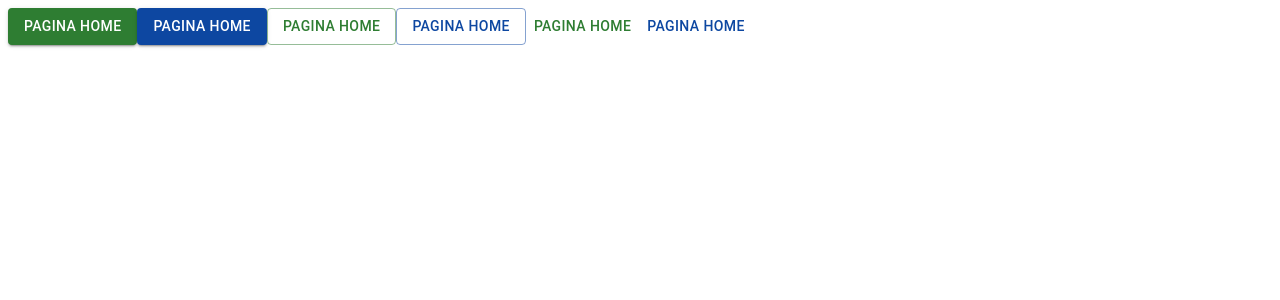
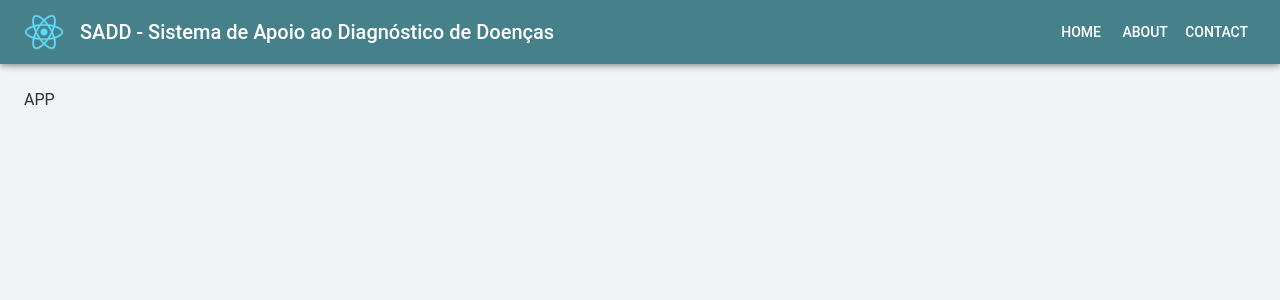
Before and after one commit to peudias/bd-lpr, a React (Create React App) app in the folder tp2/sadd-app/: page /home in a window 1280 px wide. Shown: the top 300 px of the page. Built offline with nearby package versions, Linux system fonts and the light colour scheme.

Commit message:
feat[header]:criando header da aplicação

```diff
--- a/tp2/sadd-app/src/App.tsx
+++ b/tp2/sadd-app/src/App.tsx
@@ -1,11 +1,11 @@
 import { ThemeProvider } from "@mui/material/styles";
 import { BrowserRouter } from "react-router-dom";
 import { AppRoutes } from "./routes";
-import { LightTheme } from "./ui/themes";
+import { CustomTheme } from "./ui/themes";
 
 export const App = () => {
   return (
-    <ThemeProvider theme={LightTheme}>
+    <ThemeProvider theme={CustomTheme}>
       <BrowserRouter>
         <AppRoutes />
       </BrowserRouter>
--- a/tp2/sadd-app/src/routes/index.tsx
+++ b/tp2/sadd-app/src/routes/index.tsx
@@ -1,34 +1,10 @@
-import { Box, Button } from "@mui/material";
 import { Routes, Route, Navigate } from "react-router-dom";
+import DrawerAppBar from "../ui/layout/app";
 
 export const AppRoutes = () => {
   return (
     <Routes>
-      <Route
-        path="/home"
-        element={
-          <Box>
-            <Button variant="contained" color="primary">
-              Pagina home
-            </Button>
-            <Button variant="contained" color="secondary">
-              Pagina home
-            </Button>
-            <Button variant="outlined" color="primary">
-              Pagina home
-            </Button>
-            <Button variant="outlined" color="secondary">
-              Pagina home
-            </Button>
-            <Button variant="text" color="primary">
-              Pagina home
-            </Button>
-            <Button variant="text" color="secondary">
-              Pagina home
-            </Button>
-          </Box>
-        }
-      />
+      <Route path="/home" element={<DrawerAppBar />} />
       <Route path="*" element={<Navigate to="/home" />} />
     </Routes>
   );
--- /dev/null
+++ b/tp2/sadd-app/src/ui/layout/app/index.tsx
@@ -0,0 +1,114 @@
+import * as React from "react";
+import AppBar from "@mui/material/AppBar";
+import Box from "@mui/material/Box";
+import CssBaseline from "@mui/material/CssBaseline";
+import Divider from "@mui/material/Divider";
+import Drawer from "@mui/material/Drawer";
+import IconButton from "@mui/material/IconButton";
+import List from "@mui/material/List";
+import ListItem from "@mui/material/ListItem";
+import ListItemButton from "@mui/material/ListItemButton";
+import ListItemText from "@mui/material/ListItemText";
+import MenuIcon from "@mui/icons-material/Menu";
+import Toolbar from "@mui/material/Toolbar";
+import Typography from "@mui/material/Typography";
+import Button from "@mui/material/Button";
+import Avatar from "@mui/material/Avatar";
+import logo from "../../../../public/logo192.png";
+
+interface Props {
+  window?: () => Window;
+}
+
+const drawerWidth = 240;
+const navItems = ["Home", "About", "Contact"];
+
+export default function DrawerAppBar(props: Props) {
+  const { window } = props;
+  const [mobileOpen, setMobileOpen] = React.useState(false);
+
+  const handleDrawerToggle = () => {
+    setMobileOpen((prevState) => !prevState);
+  };
+
+  const drawer = (
+    <Box onClick={handleDrawerToggle} sx={{ textAlign: "center" }}>
+      <Typography variant="h6" sx={{ my: 2 }}>
+        SADD - Sistema de Apoio ao Diagnóstico de Doenças
+      </Typography>
+      <Divider />
+      <List>
+        {navItems.map((item) => (
+          <ListItem key={item} disablePadding>
+            <ListItemButton sx={{ textAlign: "center" }}>
+              <ListItemText primary={item} />
+            </ListItemButton>
+          </ListItem>
+        ))}
+      </List>
+    </Box>
+  );
+
+  const container =
+    window !== undefined ? () => window().document.body : undefined;
+
+  return (
+    <Box sx={{ display: "flex" }}>
+      <CssBaseline />
+      <AppBar component="nav">
+        <Toolbar>
+          <IconButton
+            color="inherit"
+            aria-label="open drawer"
+            edge="start"
+            onClick={handleDrawerToggle}
+            sx={{ mr: 2, display: { sm: "none" } }}
+          >
+            <MenuIcon />
+          </IconButton>
+          <Box sx={{ display: "flex", alignItems: "center", flexGrow: 1 }}>
+            <Avatar alt="Logo" src={logo} sx={{ mr: 2 }} />
+            <Typography
+              variant="h6"
+              component="div"
+              sx={{ display: { xs: "none", sm: "block" } }}
+            >
+              SADD - Sistema de Apoio ao Diagnóstico de Doenças
+            </Typography>
+          </Box>
+          <Box sx={{ display: { xs: "none", sm: "block" } }}>
+            {navItems.map((item) => (
+              <Button key={item} sx={{ color: "#fff" }}>
+                {item}
+              </Button>
+            ))}
+          </Box>
+        </Toolbar>
+      </AppBar>
+      <nav>
+        <Drawer
+          container={container}
+          variant="temporary"
+          open={mobileOpen}
+          onClose={handleDrawerToggle}
+          ModalProps={{
+            keepMounted: true,
+          }}
+          sx={{
+            display: { xs: "block", sm: "none" },
+            "& .MuiDrawer-paper": {
+              boxSizing: "border-box",
+              width: drawerWidth,
+            },
+          }}
+        >
+          {drawer}
+        </Drawer>
+      </nav>
+      <Box component="main" sx={{ p: 3 }}>
+        <Toolbar />
+        <Typography>APP</Typography>
+      </Box>
+    </Box>
+  );
+}
--- /dev/null
+++ b/tp2/sadd-app/src/ui/layout/index.ts
@@ -0,0 +1 @@
+export * from "./app";
--- a/tp2/sadd-app/src/ui/themes/Light.ts
+++ b/tp2/sadd-app/src/ui/themes/Light.ts
@@ -1,23 +1,43 @@
 import { createTheme } from "@mui/material";
-import { blue, green } from "@mui/material/colors";
 
-export const LightTheme = createTheme({
+export const CustomTheme = createTheme({
   palette: {
     primary: {
-      main: green[800],
-      dark: green[700],
-      light: green[600],
-      contrastText: "#ffffff",
+      main: "#46818B",   // Verde-azulado como a cor principal
+      dark: "#3b6a6b",   // Um tom mais escuro para contraste
+      light: "#5a9b9f",  // Um tom mais claro para estados de hover
+      contrastText: "#ffffff", // Texto branco para contraste
     },
     secondary: {
-      main: blue[900],
-      dark: blue[800],
-      light: blue[700],
-      contrastText: "#ffffff",
+      main: "#6ec6ff",   // Azul claro para destacar
+      dark: "#0091ea",   // Azul escuro para contraste
+      light: "#b3e5fc",  // Azul claro para estados de hover
+      contrastText: "#ffffff", // Texto branco para contraste
     },
     background: {
-      paper: "#ffffff",
-      default: "#f7f6f3",
+      paper: "#ffffff", // Fundo de elementos
+      default: "#f0f4f4", // Fundo da aplicação (um tom muito claro de verde-azulado)
+    },
+    text: {
+      primary: "#333333", // Texto principal em cinza escuro
+      secondary: "#666666", // Texto secundário em cinza médio
+    },
+  },
+  typography: {
+    fontFamily: "Roboto, Arial, sans-serif", // Fonte padrão
+    h1: {
+      fontSize: "2rem",
+      fontWeight: 700,
+      color: "#46818B", // Cor do título principal
+    },
+    h2: {
+      fontSize: "1.5rem",
+      fontWeight: 700,
+      color: "#46818B", // Cor do subtítulo
+    },
+    body1: {
+      fontSize: "1rem",
+      color: "#333333", // Cor do texto do corpo
     },
   },
 });
```
